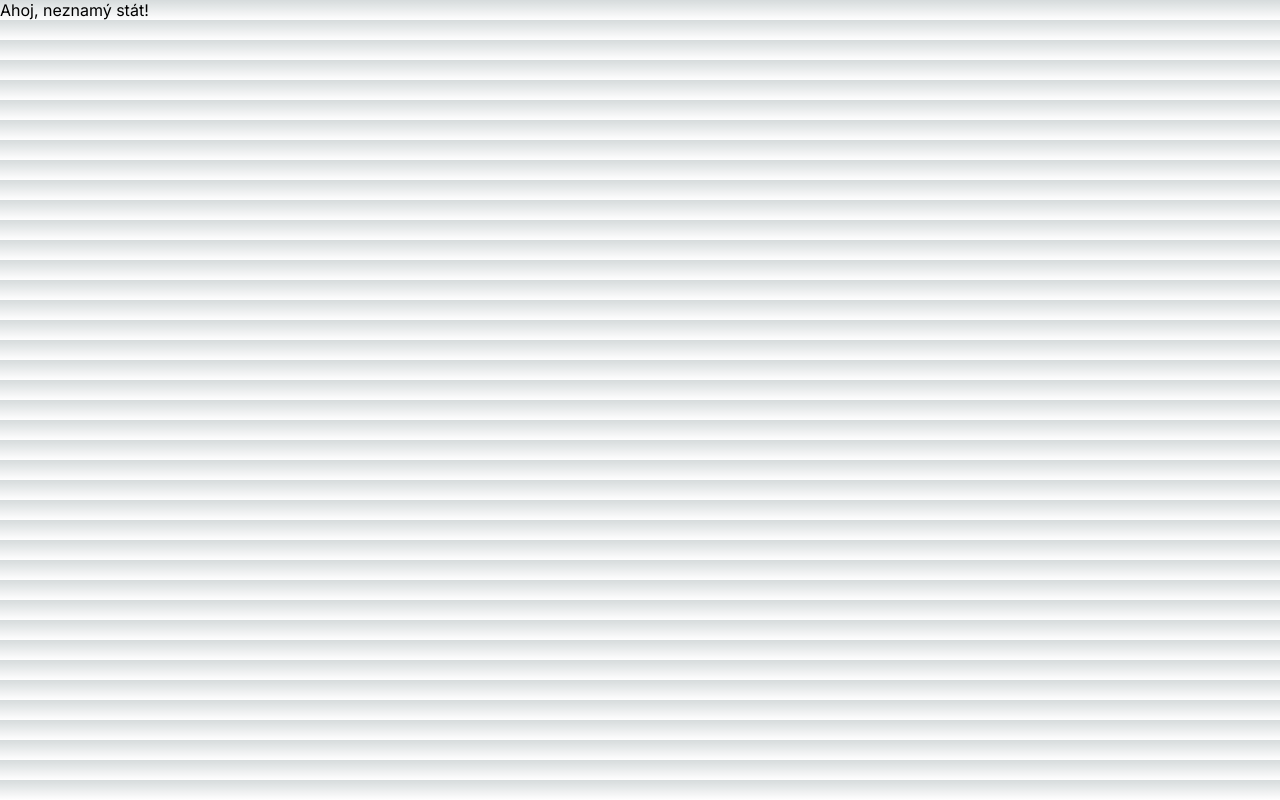
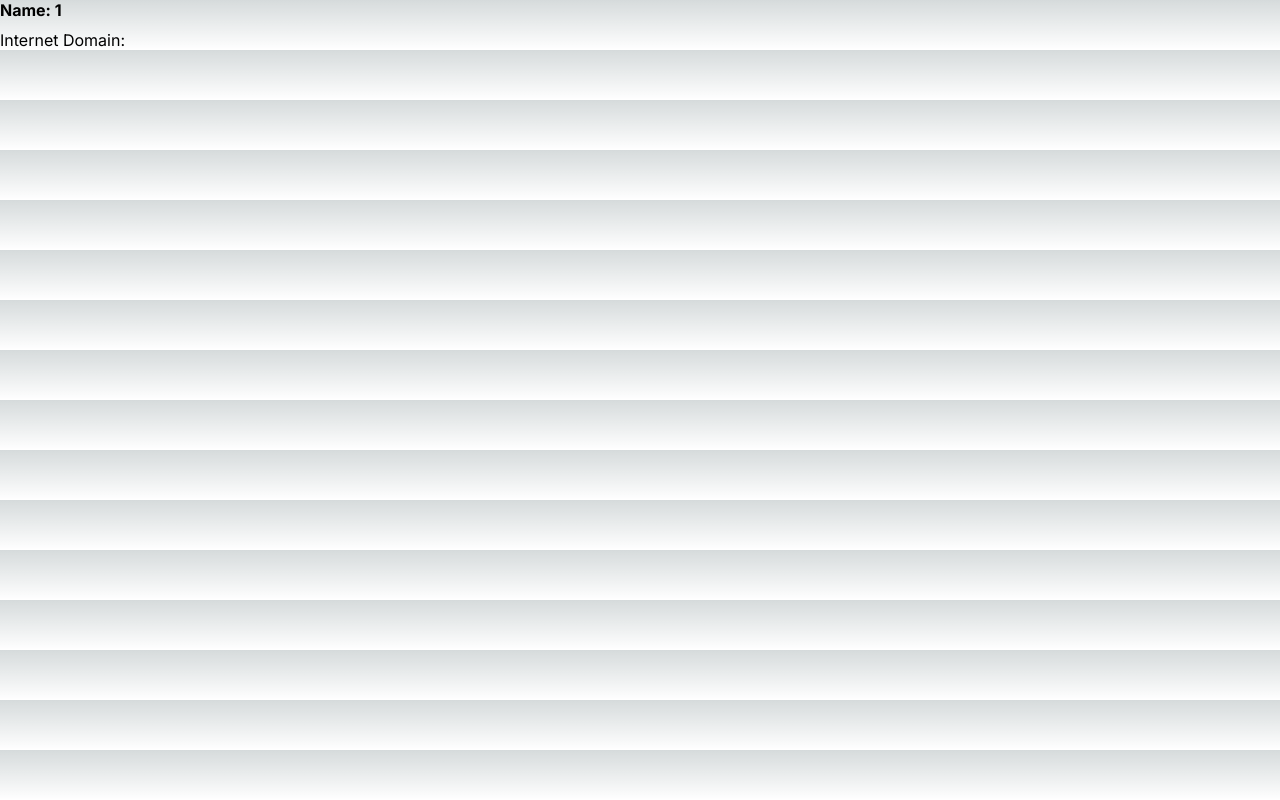
Before and after one commit to pamo12312/warfetch, a Next.js app: page /1/country in a window 1280 px wide. Built offline with nearby package versions, Linux system fonts and the light colour scheme.

Commit message:
params name

```diff
--- a/src/app/[name]/country/page.js
+++ b/src/app/[name]/country/page.js
@@ -1,9 +1,13 @@
-// country/page.js
 import { useRouter } from 'next/router';
-
+import styles from "@/app/page.module.css";
 export default function Country() {
     const router = useRouter();
-    const { country } = router.query;
+    const { name, tld } = router.query;
+    return (
+        <div>
+            <p className={styles.name}>Name: {name}</p>
+                <p>Internet Domain: {tld}</p>
 
-    return <p>Ahoj, {country || 'neznamý stát'}!</p>;
+        </div>
+    );
 }
--- a/src/app/page.js
+++ b/src/app/page.js
@@ -7,7 +7,7 @@ export default async function Home() {
         name: country.name.common,
         flag: country.flags.svg,
         officialName: country.name.official,
-        tld: country.tld ? country.tld[0] : 'N/A'
+        tld: country.tld
     }));
 
 
@@ -22,7 +22,7 @@ export default async function Home() {
                     </div>
                     <p className={styles.officialName}>Official Name: {country.officialName}</p>
                     <p className={styles.tld}>Internet Domain: {country.tld}</p>
-                    <Link href={`/country/${country.name}`} >More Info</Link>
+                    <Link href={`${country.name}`} >More Info</Link>
 
                 </div>
             ))}
```
Also changed, not shown: src/app/[name]/page.js (+3 -9 lines).
